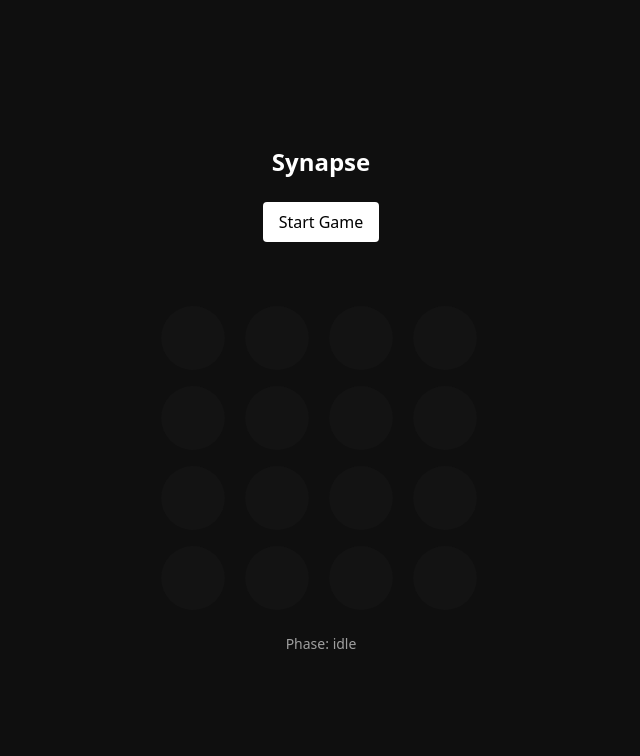
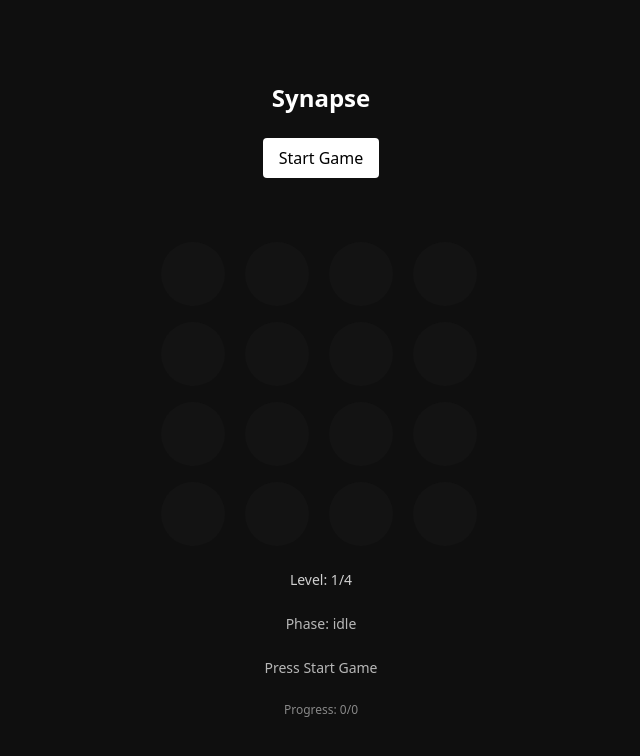
Before and after one commit to aryanscodingden/Synapse, a React (Vite) app: page / in a window 1280 px wide. Shown: the top 756 px of the page, without its empty margins (319-959 px from the left). Built offline with nearby package versions, Linux system fonts and the light colour scheme.

Commit message:
levels, hardcoded it

```diff
--- a/src/App.jsx
+++ b/src/App.jsx
@@ -1,31 +1,64 @@
 import Grid from "./components/grid";
-import { useGameState } from "./store/gameStore"
-import { generateSequence } from "./utils/sequence"
+import { useGameState } from "./store/gameStore";
 
 export default function App() {
   const phase = useGameState((s) => s.phase);
-  const setPhase = useGameState((s) => s.setPhase)
-  const setFlashSequence = useGameState((s) => s.setFlashSequence)
+  const level = useGameState((s) => s.level);
+  const totalLevels = useGameState((s) => s.totalLevels);
+  const currentPattern = useGameState((s) => s.currentPattern);
+  const playerSequence = useGameState((s) => s.playerSequence);
+  const startGame = useGameState((s) => s.startGame);
+  const retryLevel = useGameState((s) => s.retryLevel);
 
-  const startGame = () => {
-    const sequence = generateSequence(3);
-
-    setFlashSequence(sequence);
-    setPhase("watch")
-  };
+  const statusText =
+    phase === "idle"
+      ? "Press Start Game"
+      : phase === "watch"
+        ? "Memorize the pattern"
+        : phase === "recall"
+          ? "Repeat the same nodes"
+          : phase === "failed"
+            ? "Wrong node. Try this level again."
+            : "You completed all levels!";
 
   return (
     <div className="min-h-screen flex flex-col items-center justify-center gap-6">
       <h1 className="text-2xl font-bold">Synapse</h1>
-      <button
-        onClick={startGame}
-        className="bg-white text-black px-4 py-2 rounded"
+
+      {phase === "idle" && (
+        <button
+          onClick={startGame}
+          className="bg-white text-black px-4 py-2 rounded"
         >
           Start Game
         </button>
-        <Grid/>
-        <p className="text-sm opacity-60">Phase: {phase}</p>
+      )}
+
+      {phase === "failed" && (
+        <button
+          onClick={retryLevel}
+          className="bg-white text-black px-4 py-2 rounded"
+        >
+          Retry Level {level}
+        </button>
+      )}
+
+      {phase === "completed" && (
+        <button
+          onClick={startGame}
+          className="bg-white text-black px-4 py-2 rounded"
+        >
+          Restart
+        </button>
+      )}
+
+      <Grid />
+      <p className="text-sm opacity-80">Level: {level}/{totalLevels}</p>
+      <p className="text-sm opacity-70">Phase: {phase}</p>
+      <p className="text-sm opacity-70">{statusText}</p>
+      <p className="text-xs opacity-50">
+        Progress: {playerSequence.length}/{currentPattern.length}
+      </p>
     </div>
-  )
-
+  );
 }
--- a/src/components/grid.jsx
+++ b/src/components/grid.jsx
@@ -3,66 +3,55 @@ import { useEffect, useState } from "react";
 import { useGameState } from "../store/gameStore";
 
 const GRID_SIZE = 16;
-
-const sleep = (ms) => new Promise(resolve => setTimeout(resolve, ms));
+const sleep = (ms) => new Promise((resolve) => setTimeout(resolve, ms));
 
 export default function Grid() {
     const phase = useGameState((s) => s.phase);
-    const flashSequence = useGameState((s) => s.flashSequence);
+    const currentPattern = useGameState((s) => s.currentPattern);
     const setPhase = useGameState((s) => s.setPhase);
-    const addPlayerInput = useGameState((s) => s.addPlayerInput);
+    const submitRecallInput = useGameState((s) => s.submitRecallInput);
 
     const [activeNode, setActiveNode] = useState(null);
-    const [activeColor, setActiveColor] = useState("#fff");
-    const [holdStart, setHoldStart] = useState(null);
-
-    console.log("PHASE:", phase);
+    const [activeColor, setActiveColor] = useState("#4da6ff");
 
     useEffect(() => {
-        if (phase !== "watch" || flashSequence.length === 0) return;
+        if (phase !== "watch" || currentPattern.length === 0) return;
 
         let cancelled = false;
 
-        const play = async () => {
-            for (let step of flashSequence) {
+        const playPattern = async () => {
+            for (const id of currentPattern) {
                 if (cancelled) return;
 
-                setActiveNode(step.id);
-                setActiveColor(step.color);
+                setActiveNode(id);
+                setActiveColor("#4da6ff");
+                await sleep(320);
 
-                await sleep(300);
                 setActiveNode(null);
-                await sleep(150);
+                await sleep(140);
             }
 
-            setPhase("recall");
+            if (!cancelled) {
+                setPhase("recall");
+            }
         };
 
-        play();
-        return () => (cancelled = true);
-    }, [phase, flashSequence, setPhase]);
+        playPattern();
+        return () => {
+            cancelled = true;
+        };
+    }, [phase, currentPattern, setPhase]);
 
     const handlePointerDown = (id) => {
         if (phase !== "recall") return;
 
+        setActiveColor("#ffd24d");
         setActiveNode(id);
-        setHoldStart(performance.now());
-    };
+        submitRecallInput(id);
 
-    const handlePointerUp = (id) => {
-        if (phase !== "recall" || holdStart === null) return;
-
-        const duration = performance.now() - holdStart;
-        addPlayerInput({
-            id,
-            duration,
-            color: null,
-        });
-
-        console.log("INPUT:", id, duration);
-
-        setActiveNode(null);
-        setHoldStart(null);
+        setTimeout(() => {
+            setActiveNode(null);
+        }, 140);
     };
 
     return (
@@ -74,11 +63,10 @@ export default function Grid() {
                     <motion.div
                         key={id}
                         onPointerDown={() => handlePointerDown(id)}
-                        onPointerUp={() => handlePointerUp(id)}
                         className="w-16 h-16 rounded-full cursor-pointer bg-[#1a1a1a]"
                         animate={{
                             scale: isActive ? 1.2 : 1,
-                            opacity: isActive ? 1 : 0.4,
+                            opacity: isActive ? 1 : 0.45,
                             backgroundColor: isActive ? activeColor : "#1a1a1a",
                             boxShadow: isActive
                                 ? `0 0 20px ${activeColor}`
--- a/src/store/gameStore.js
+++ b/src/store/gameStore.js
@@ -1,68 +1,72 @@
-import { round } from "culori";
-import { mark } from "framer-motion/client";
 import { create } from "zustand";
 
-export const useGameState = create((set, get) => ({
-    mode: "solo",
-    round: 1,
+const MANUAL_PATTERNS = [
+    [0, 5, 10],
+    [3, 7, 11, 15],
+    [1, 2, 6, 10, 14],
+    [4, 8, 9, 13, 12, 0],
+];
+
+export const useGameState = create((set) => ({
     phase: "idle",
+    level: 1,
+    totalLevels: MANUAL_PATTERNS.length,
+    currentPattern: [],
+    playerSequence: [],
 
-     flashSequence: /** @type {FlashNode[]} */ ([]),
-     playerSequence: /** @type {PlayerInput[]} */ ([]),
+    setPhase: (phase) => set({ phase }),
 
-    scores: {
-        sequence: 0,
-        color: 0,
-        timing: 0,
-        final: 0,
-    },
+    startGame: () =>
+        set({
+            phase: "watch",
+            level: 1,
+            currentPattern: MANUAL_PATTERNS[0],
+            playerSequence: [],
+        }),
 
-    dailyAttempted: false,
-
-    setMode: (mode) => set({mode}),
-    setPhase: (phase) => set({phase}),
-  setFlashSequence: (sequence) =>
-    set({ flashSequence: sequence }),
-
-    addPlayerInput: (input) =>
+    retryLevel: () =>
         set((state) => ({
-            playerSequence: [...state.playerSequence, input],
+            phase: "watch",
+            playerSequence: [],
+            currentPattern: MANUAL_PATTERNS[state.level - 1] || [],
         })),
 
-    updatePlayerColor: (index, color) =>
+    submitRecallInput: (id) =>
         set((state) => {
-            const updated = [...state.playerSequence];
-            if (updated[index]) {
-                updated[index].color = color;
+            if (state.phase !== "recall") return {};
+
+            const expectedId = state.currentPattern[state.playerSequence.length];
+            const nextPlayerSequence = [...state.playerSequence, id];
+
+            if (id !== expectedId) {
+                return {
+                    phase: "failed",
+                    playerSequence: nextPlayerSequence,
+                };
             }
-            return {playerSequence: updated};
+
+            const levelComplete =
+                nextPlayerSequence.length === state.currentPattern.length;
+
+            if (!levelComplete) {
+                return { playerSequence: nextPlayerSequence };
+            }
+
+            const nextLevel = state.level + 1;
+            const nextPattern = MANUAL_PATTERNS[nextLevel - 1];
+
+            if (!nextPattern) {
+                return {
+                    phase: "completed",
+                    playerSequence: nextPlayerSequence,
+                };
+            }
+
+            return {
+                phase: "watch",
+                level: nextLevel,
+                currentPattern: nextPattern,
+                playerSequence: [],
+            };
         }),
-
-    setScores: (scores) =>
-        set({scores}),
-
-    nextRound: () =>
-        set((state) => ({
-            round: state.round + 1,
-            playerSequence: [],
-            flashSequence: [],
-            phase: "idle",
-        })),
-
-    resetGame: () =>
-        set({
-            round: 1,
-            phase: "idle",
-            flashSequence: [],
-            playerSequence: [],
-            scores: {
-                sequence: 0,
-                color: 0,
-                timing: 0,
-                final: 0,
-            },
-        }),
-
-    markDailyAttempt: () =>
-        set({dailyAttempted: true}),
 }));
```
Also changed, not shown: 1 other file (tests, documents, lock files or other folders).
